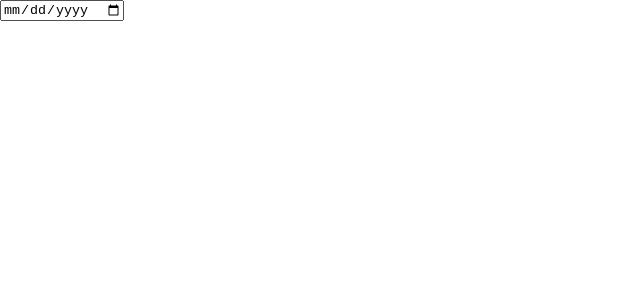
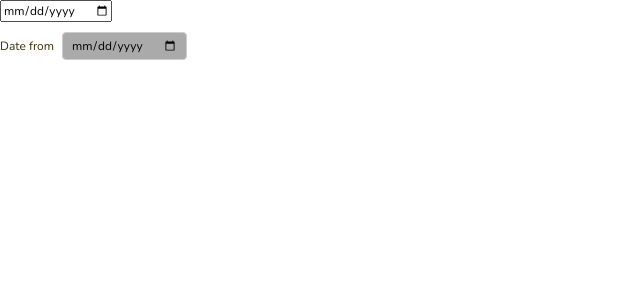
Before and after one commit to maciej-ka/demo-service-catalogue, a React (Vite) app: page /service/1/order in a window 1280 px wide. Shown: the top 300 px of the page, without its empty margins (0-640 px from the left). Built offline with nearby package versions, Linux system fonts and the light colour scheme.

Commit message:
feat: try headless ui and basic styling

```diff
--- a/components/ServiceOrderWizard/Step1/Step1.module.css
+++ b/components/ServiceOrderWizard/Step1/Step1.module.css
@@ -0,0 +1,12 @@
+.label {
+  display: inline-block;
+  margin-top: 1rem;
+  margin-right: 0.5rem;
+}
+
+.input {
+  padding: 0.25rem 0.5rem;
+  border: 1px solid #ccc;
+  border-radius: 4px;
+  background: #aaa;
+}
--- a/components/ServiceOrderWizard/Step1/Step1.tsx
+++ b/components/ServiceOrderWizard/Step1/Step1.tsx
@@ -1,8 +1,14 @@
+import { Field, Input, Label } from "@headlessui/react"
 import styles from "./Step1.module.css"
 
 const Step1 = () => (
   <div className={styles.wrapper}>
     <input type="date" />
+
+    <Field>
+      <Label className={styles.label}>Date from</Label>
+      <Input type="date" className={styles.input} />
+    </Field>
   </div>
 )
 
--- a/index.css
+++ b/index.css
@@ -35,6 +35,16 @@ h2 {
   font-weight: 650;
 }
 
+input {
+  font: inherit;
+}
+
+@media (prefers-color-scheme: dark) {
+  input {
+    color-scheme: dark;
+  }
+}
+
 .flex-spread {
   display: flex;
   justify-content: space-between;
```
